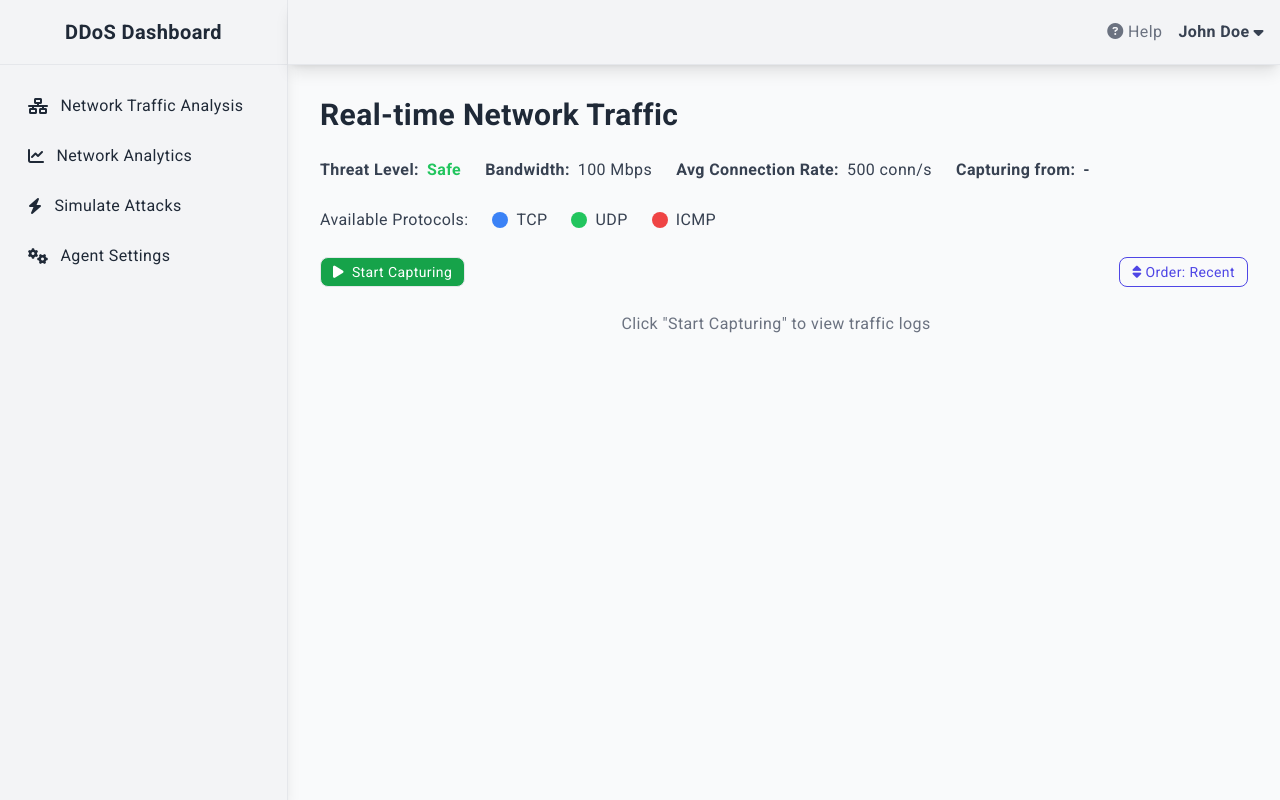
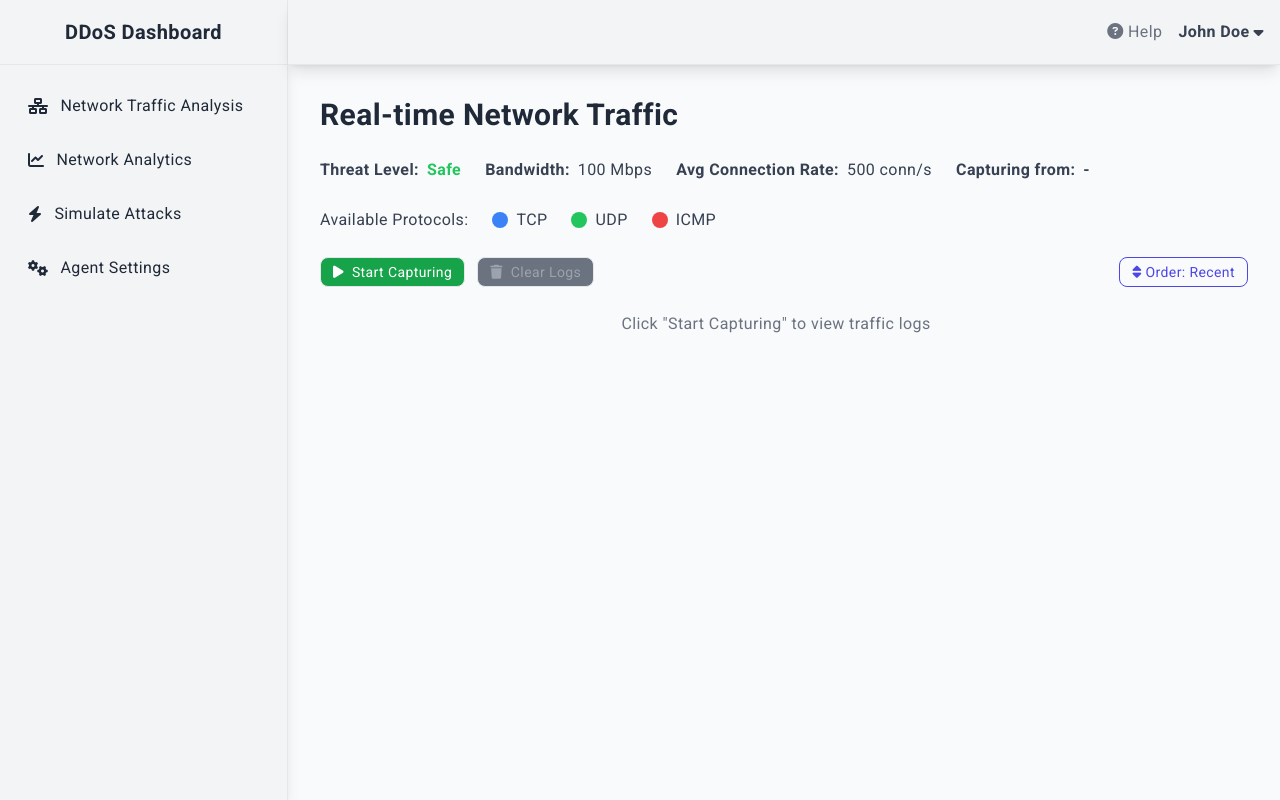
Before and after one commit to henry-jacq/ddos-detection, a Flask app: page / in a window 1280 px wide. Run offline with Flask 3, Linux system fonts and the light colour scheme; some libraries are stand-ins or nearby versions.

Commit message:
new: clear logs button & toggle start stop capturing button

```diff
--- a/server/app/templates/index.html
+++ b/server/app/templates/index.html
@@ -35,27 +35,27 @@
                     <h2 class="text-xl font-semibold">DDoS Dashboard</h2>
                 </div>
                 <nav class="flex-1 p-4 space-y-2">
-                    <ul>
+                    <ul class="flex flex-col gap-1">
                         <li>
-                            <a href="#" class="flex items-center p-3 rounded-lg hover:bg-gray-200 transition-colors">
+                            <a href="{{ url_for('dashboard') }}" class="flex items-center p-3 rounded-lg {{ 'bg-gray-200' if request.endpoint == 'dashboard' else 'hover:bg-gray-200' }} transition-colors">
                                 <i class="fas fa-network-wired mr-3"></i>
                                 <span>Network Traffic Analysis</span>
                             </a>
                         </li>
                         <li>
-                            <a href="#" class="flex items-center p-3 rounded-lg hover:bg-gray-200 transition-colors">
+                            <a href="{{ url_for('network_analytics') }}" class="flex items-center p-3 rounded-lg {{ 'bg-gray-200' if request.endpoint == 'network_analytics' else 'hover:bg-gray-200' }} transition-colors">
                                 <i class="fas fa-chart-line mr-3"></i>
                                 <span>Network Analytics</span>
                             </a>
                         </li>
                         <li>
-                            <a href="#" class="flex items-center p-3 rounded-lg hover:bg-gray-200 transition-colors">
+                            <a href="{{ url_for('simulate_attacks') }}" class="flex items-center p-3 rounded-lg {{ 'bg-gray-200' if request.endpoint == 'simulate_attacks' else 'hover:bg-gray-200' }} transition-colors">
                                 <i class="fas fa-bolt mr-3"></i>
                                 <span>Simulate Attacks</span>
                             </a>
                         </li>
                         <li>
-                            <a href="#" class="flex items-center p-3 rounded-lg hover:bg-gray-200 transition-colors">
+                            <a href="{{ url_for('settings') }}" class="flex items-center p-3 rounded-lg {{ 'bg-gray-200' if request.endpoint == 'settings' else 'hover:bg-gray-200' }} transition-colors">
                                 <i class="fas fa-cogs mr-3"></i>
                                 <span>Agent Settings</span>
                             </a>
@@ -136,7 +136,7 @@
                                 <i class="fas fa-play"></i><span>Start Capturing</span>
                             </button>
                             <button id="clearLogsButton"
-                                class="text-sm border rounded-lg px-3 py-1 bg-gray-300 text-gray-800 flex items-center space-x-2 hidden">
+                                class="text-sm border rounded-lg px-3 py-1 bg-gray-300 text-gray-800 flex items-center space-x-2 disabled:bg-gray-500 disabled:text-gray-400 disabled:cursor-not-allowed" disabled="true">
                                 <i class="fas fa-trash"></i><span>Clear Logs</span>
                             </button>
                         </div>
@@ -186,15 +186,18 @@
             clearLogsButton.addEventListener('click', () => {
                 trafficList.innerHTML = '';
                 trafficList.appendChild(startCaptureMessage);
-                clearLogsButton.classList.add('hidden');
+                clearLogsButton.disabled = !clearLogsButton.disabled;
             });
 
             function toggleCapture() {
                 if (capturing) {
                     socket = io();
                     captureButton.classList.replace('bg-green-600', 'bg-red-600');
+                    captureButton.querySelector('i').classList.remove('fa-play');
+                    captureButton.querySelector('i').classList.add('fa-stop');
                     captureButton.querySelector('span').textContent = 'Stop Capturing';
-                    clearLogsButton.classList.remove('hidden');
+                    clearLogsButton.disabled = !clearLogsButton.disabled;
+
 
                     socket.on('traffic', (data) => {
                         displayTrafficData(data);
@@ -202,23 +205,27 @@
 
                 } else {
                     captureButton.classList.replace('bg-red-600', 'bg-green-600');
+                    captureButton.querySelector('i').classList.remove('fa-stop');
+                    captureButton.querySelector('i').classList.add('fa-play');
                     captureButton.querySelector('span').textContent = 'Start Capturing';
                     socket.disconnect();
                     socket = null;
                 }
             }
 
-            function displayTrafficData(data) {
+            function displayTrafficData(packet) {
                 startCaptureMessage.remove();
 
                 const trafficItem = document.createElement('div');
                 trafficItem.className = 'bg-gray-200 p-2 rounded-lg shadow-sm text-sm';
                 trafficItem.innerHTML = `
-                <strong>Time:</strong> ${new Date(data.timestamp).toLocaleTimeString()} |
-                <strong>IP:</strong> ${data.ip} |
-                <strong>Protocol:</strong> ${data.protocol} |
-                <strong>Bytes:</strong> ${data.bytes}
+                <strong>Timestamp:</strong> ${new Date(packet.timestamp).toLocaleTimeString()}<br>
+                <strong>Source IP:</strong> ${packet.source_ip}<br>
+                <strong>Destination IP:</strong> ${packet.destination_ip}<br>
+                <strong>Protocol:</strong> ${packet.protocol}<br>
+                <strong>Size:</strong> ${packet.size} bytes
             `;
+
 
                 if (prependMode) {
                     trafficList.insertBefore(trafficItem, trafficList.firstChild);
```
